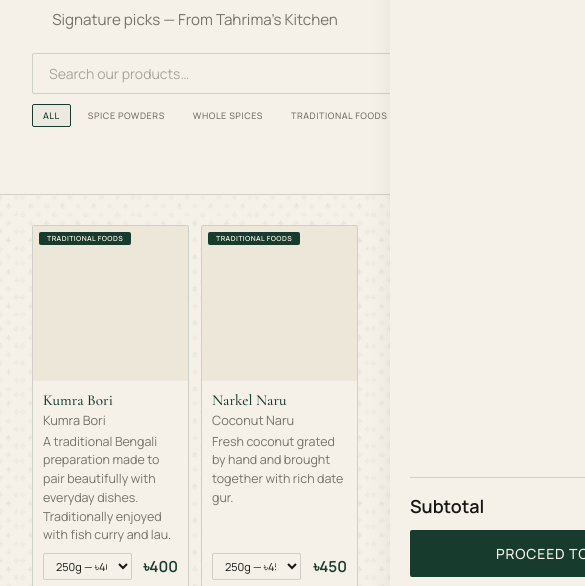
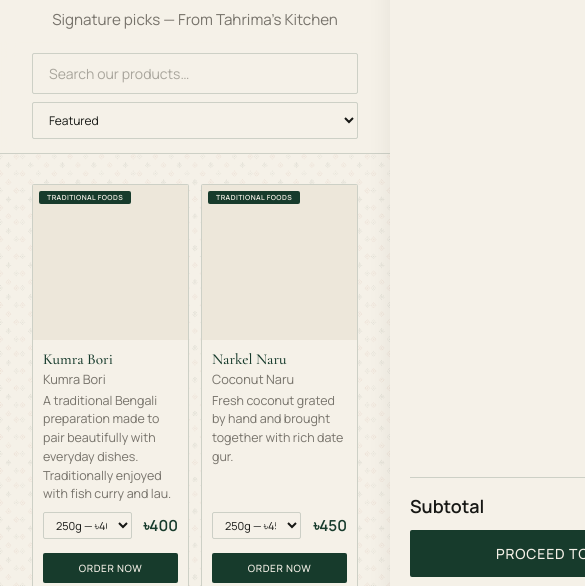
Before and after one commit to PosterPunch/PureSpices, a plain HTML site: page shop.html in a window 390 px wide. Shown: the part 235-821 px from the top of the page, 585 px wide, since content can reach past the window. Drawn offline with nearby package versions, Linux system fonts and the light colour scheme; files whose address does not match are found by name.

Commit message:
Add files via upload

```diff
--- a/shop.html
+++ b/shop.html
@@ -665,6 +665,37 @@
       border-color: var(--forest);
     }
 
+    /* Hide filter wrap on mobile */
+    @media (max-width: 768px) {
+      .controls-inner .filter-wrap {
+        display: none !important;
+      }
+      .controls-inner {
+        flex-direction: row;
+        flex-wrap: wrap;
+        gap: 8px;
+      }
+      .controls-inner .search-wrap {
+        flex: 1 1 60%;
+        min-width: 100px;
+      }
+      .controls-inner .sort-wrap {
+        flex: 0 1 auto;
+      }
+    }
+
+    @media (max-width: 480px) {
+      .controls-inner .search-wrap {
+        flex: 1 1 100%;
+      }
+      .controls-inner .sort-wrap {
+        flex: 1 1 100%;
+      }
+      .controls-inner .sort-wrap select {
+        width: 100%;
+      }
+    }
+
     .product-grid-wrap {
       padding: 30px 0 50px;
     }
@@ -906,35 +937,16 @@
         top: 56px;
       }
       .controls-inner {
-        flex-direction: column;
-        align-items: stretch;
-        gap: 10px;
+        flex-direction: row;
+        flex-wrap: wrap;
+        gap: 8px;
       }
       .controls-inner .search-wrap {
-        flex: 1 1 auto;
-      }
-      .controls-inner .filter-wrap {
-        flex-wrap: nowrap;
-        overflow-x: auto;
-        padding-bottom: 6px;
-        -webkit-overflow-scrolling: touch;
-        scrollbar-width: none;
-        gap: 6px;
-      }
-      .controls-inner .filter-wrap::-webkit-scrollbar {
-        display: none;
-      }
-      .controls-inner .filter-wrap .filter-btn {
-        flex-shrink: 0;
-        padding: 6px 14px;
-        font-size: 10px;
+        flex: 1 1 60%;
+        min-width: 100px;
       }
       .controls-inner .sort-wrap {
-        align-self: flex-end;
-      }
-      .controls-inner .sort-wrap select {
-        width: 100%;
-        min-width: 0;
+        flex: 0 1 auto;
       }
       .footer-grid {
         grid-template-columns: 1fr 1fr;
@@ -1026,9 +1038,14 @@
       .shop-bottom-section .section-title {
         font-size: clamp(1.6rem, 6vw, 2.2rem);
       }
-      .controls-inner .filter-wrap .filter-btn {
-        padding: 4px 10px;
-        font-size: 9px;
+      .controls-inner .search-wrap {
+        flex: 1 1 100%;
+      }
+      .controls-inner .sort-wrap {
+        flex: 1 1 100%;
+      }
+      .controls-inner .sort-wrap select {
+        width: 100%;
       }
     }
 
```
Also changed, not shown: delivery.html (+1 -1 lines), Artboard 1.jpg (added), logo markpfp.jpg (added).
